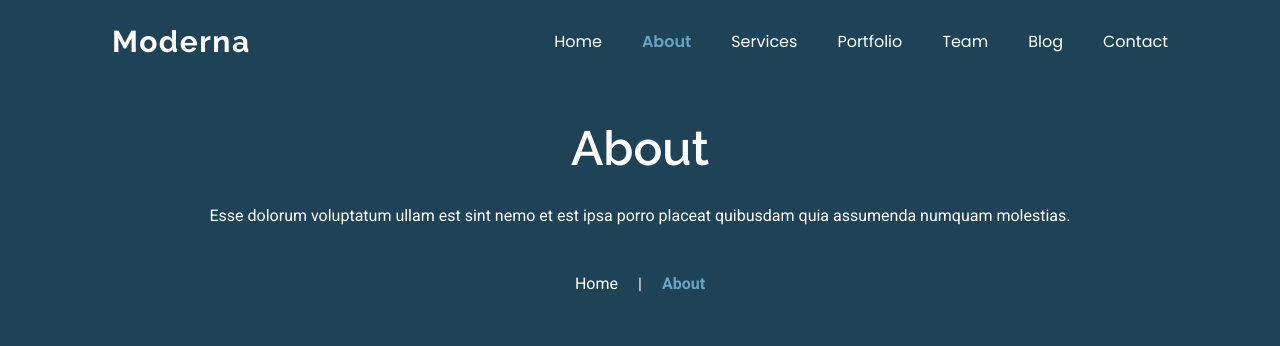
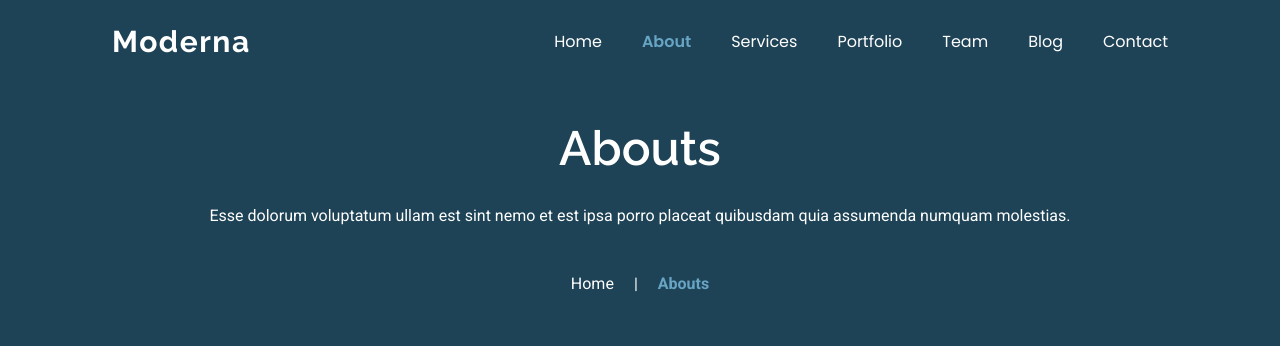
Before and after one commit to ThamaraiKannan1496/Moderna-vite, a React (Vite) app: page /about in a window 1280 px wide. Shown: the top 346 px of the page. Built offline with nearby package versions, Linux system fonts and the light colour scheme.

Commit message:
testing-demo-netlify

```diff
--- a/src/Pages/About.jsx
+++ b/src/Pages/About.jsx
@@ -12,7 +12,7 @@ const About = () => {
   return (
     <>
       <HeadingsHome
-        head="About"
+        head="Abouts"
         para={`Esse dolorum voluptatum ullam est sint nemo et est ipsa porro placeat
           quibusdam quia assumenda numquam molestias.`}
       ></HeadingsHome>
```
